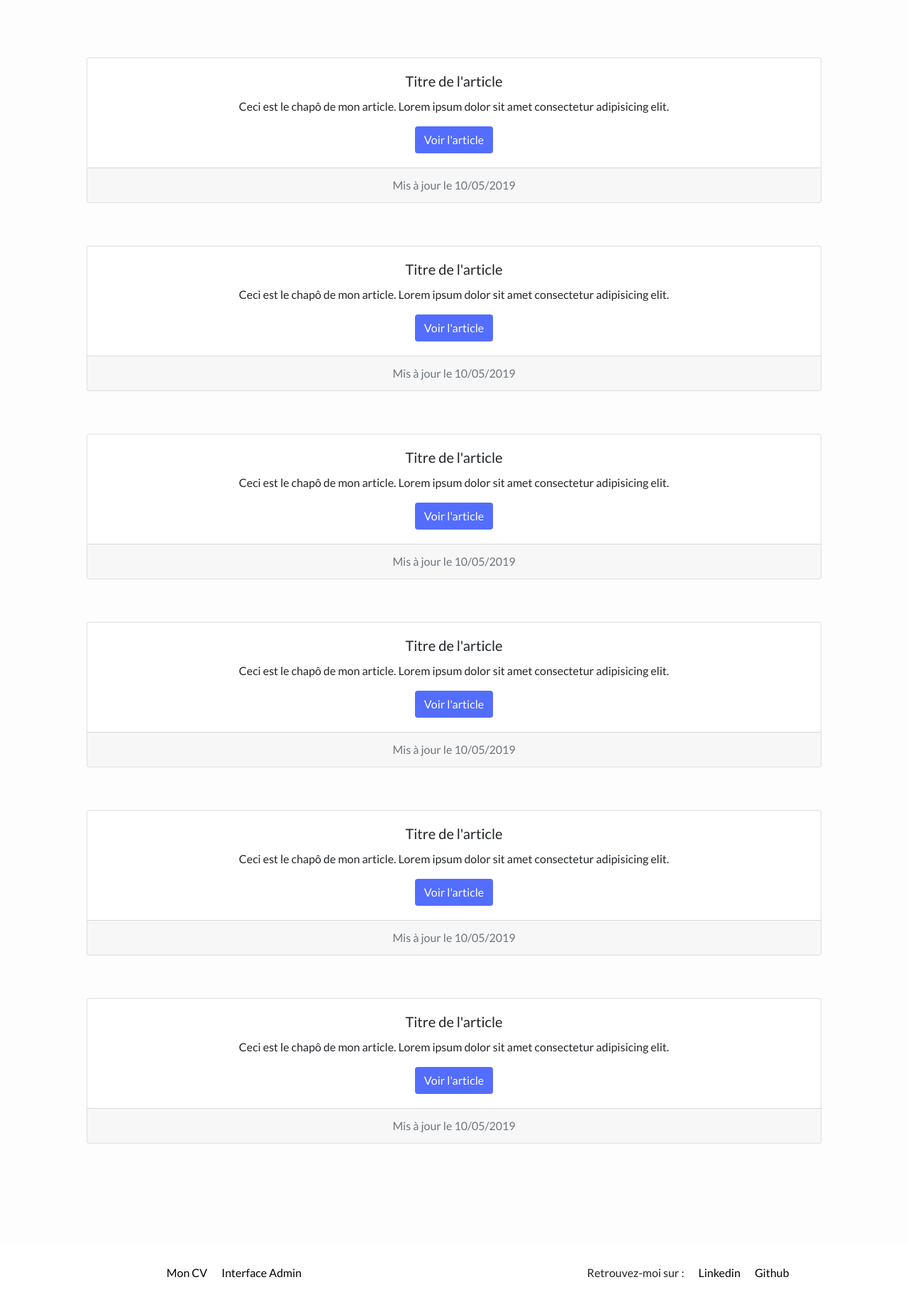
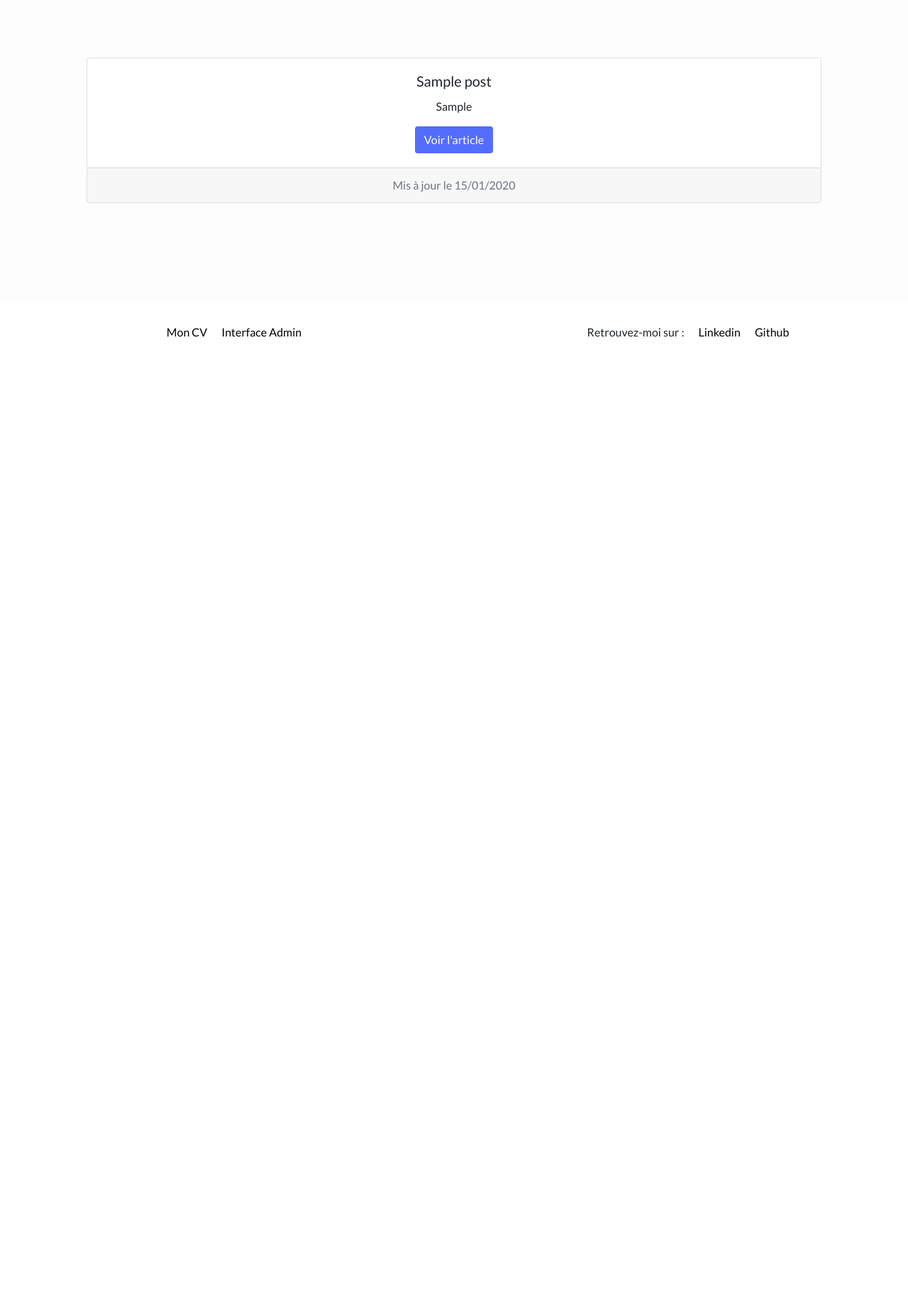
Before and after one commit to ahmedbouras/OC_P5, a PHP site: page /index.php?blog in a window 1280 px wide. Shown: the part 299-2150 px from the top of the page at 71% size. After the commit the page ends 774 px from the top, so only its background shows below. Run offline with PHP 8.4, Linux system fonts and the light colour scheme; tables that the repository leaves empty or names only in its code hold one stand-in row (values such as "Sample post").

Commit message:
functions to display all the posts(newer to older) + modification of the date format

```diff
--- a/controller/frontend.php
+++ b/controller/frontend.php
@@ -11,6 +11,8 @@ function sendMessage($name, $message)
 }
 function blog()
 {
+    DBManager::dbconnect();
+    $listPosts = PostManager::getPosts();
     require 'view/blogView.php';
 }
 function post()
--- a/model/PostManager.php
+++ b/model/PostManager.php
@@ -9,7 +9,8 @@ class PostManager extends DBManager
     }
     public static function getPosts()
     {
-        $request = self::$db->prepare("SELECT * FROM posts ORDER BY creation_date DESC");
+        $request = self::$db->prepare(" SELECT *, DATE_FORMAT(latest_update, '%d/%m/%Y') AS latest_update_fr
+                                        FROM posts ORDER BY creation_date DESC");
         $request->execute();
         return $request;
     }
--- a/view/blogView.php
+++ b/view/blogView.php
@@ -11,78 +11,17 @@ ob_start()
 </div>
 <div class="row">
     <div id="bloc-posts" class="col-md-10 offset-md-1">
+        <?php while($data = $listPosts->fetch()): ?>
         <div class="card text-center">
             <div class="card-body">
-                <h5 class="card-title">Titre de l'article</h5>
-                <p class="card-text">Ceci est le chapô de mon article.
-                    Lorem ipsum dolor sit amet consectetur adipisicing elit.
-                </p>
-                <a href="index.php?post" class="btn btn-primary-custom">Voir l'article</a>
+                <h5 class="card-title"><?= $data['title'] ?></h5>
+                <p class="card-text"><?= $data['chapo'] ?></p>
+                <a href="index.php?post&id=<?= $data['id'] ?>" class="btn btn-primary-custom">Voir l'article</a>
             </div>
             <div class="card-footer text-muted">
-                Mis à jour le 10/05/2019
-            </div>
+                Mis à jour le <?= $data['latest_update_fr'] ?></div>
         </div>
-        <div class="card text-center">
-            <div class="card-body">
-                <h5 class="card-title">Titre de l'article</h5>
-                <p class="card-text">Ceci est le chapô de mon article.
-                    Lorem ipsum dolor sit amet consectetur adipisicing elit.
-                </p>
-                <a href="index.php?post" class="btn btn-primary-custom">Voir l'article</a>
-            </div>
-            <div class="card-footer text-muted">
-                Mis à jour le 10/05/2019
-            </div>
-        </div>
-        <div class="card text-center">
-            <div class="card-body">
-                <h5 class="card-title">Titre de l'article</h5>
-                <p class="card-text">Ceci est le chapô de mon article.
-                    Lorem ipsum dolor sit amet consectetur adipisicing elit.
-                </p>
-                <a href="index.php?post" class="btn btn-primary-custom">Voir l'article</a>
-            </div>
-            <div class="card-footer text-muted">
-                Mis à jour le 10/05/2019
-            </div>
-        </div>
-        <div class="card text-center">
-            <div class="card-body">
-                <h5 class="card-title">Titre de l'article</h5>
-                <p class="card-text">Ceci est le chapô de mon article.
-                    Lorem ipsum dolor sit amet consectetur adipisicing elit.
-                </p>
-                <a href="index.php?post" class="btn btn-primary-custom">Voir l'article</a>
-            </div>
-            <div class="card-footer text-muted">
-                Mis à jour le 10/05/2019
-            </div>
-        </div>
-        <div class="card text-center">
-            <div class="card-body">
-                <h5 class="card-title">Titre de l'article</h5>
-                <p class="card-text">Ceci est le chapô de mon article.
-                    Lorem ipsum dolor sit amet consectetur adipisicing elit.
-                </p>
-                <a href="index.php?post" class="btn btn-primary-custom">Voir l'article</a>
-            </div>
-            <div class="card-footer text-muted">
-                Mis à jour le 10/05/2019
-            </div>
-        </div>
-        <div class="card text-center">
-            <div class="card-body">
-                <h5 class="card-title">Titre de l'article</h5>
-                <p class="card-text">Ceci est le chapô de mon article.
-                    Lorem ipsum dolor sit amet consectetur adipisicing elit.
-                </p>
-                <a href="index.php?post" class="btn btn-primary-custom">Voir l'article</a>
-            </div>
-            <div class="card-footer text-muted">
-                Mis à jour le 10/05/2019
-            </div>
-        </div>
+        <?php endwhile ?>
     </div>
 </div>
 
```
